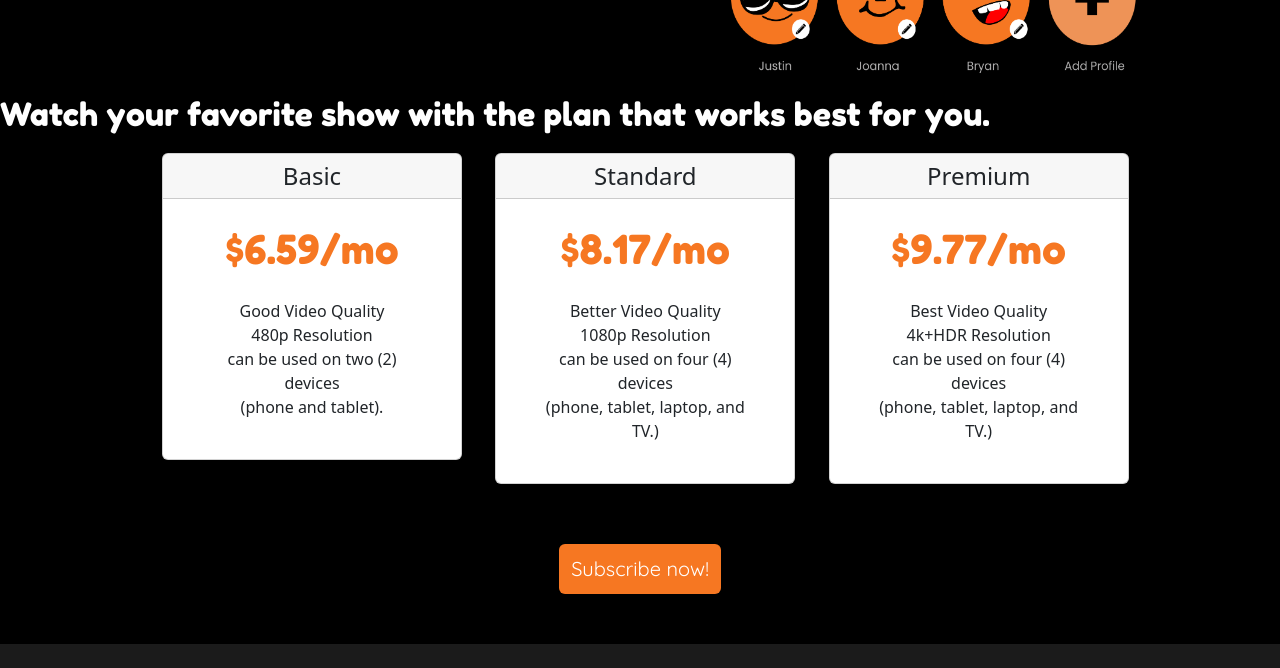
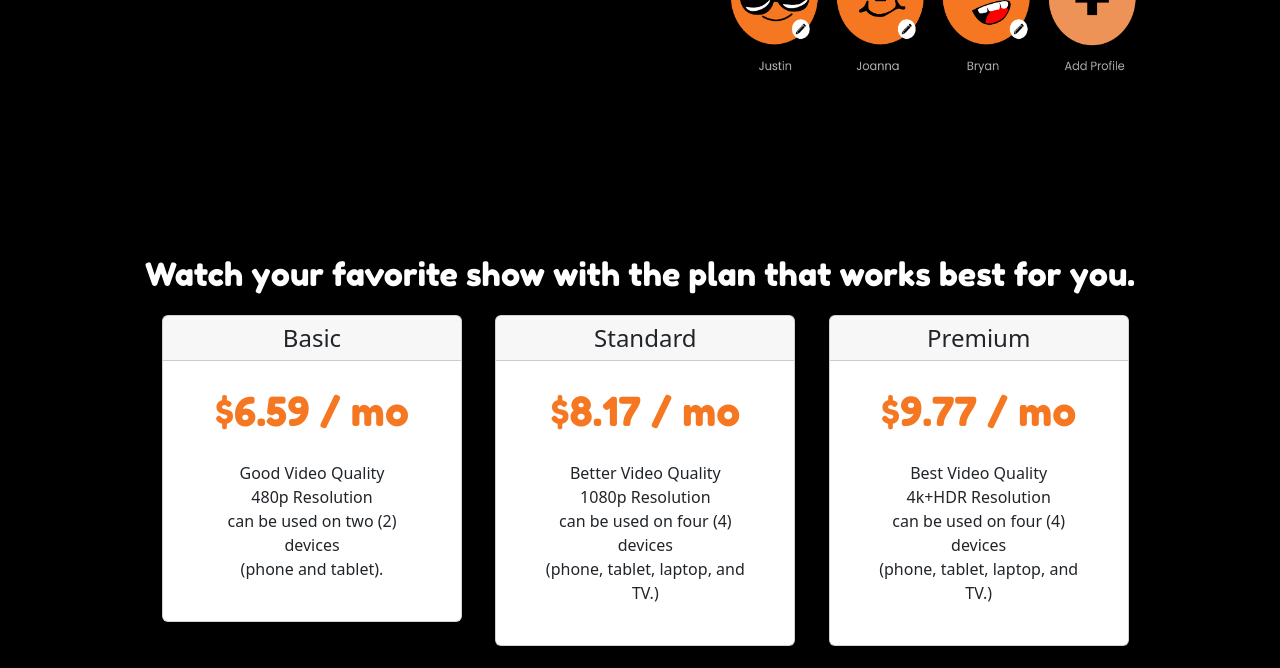
Before and after one commit to marayshiela/watchdaily, a plain HTML site: page index.html in a window 1280 px wide. Shown: the part 1723-2391 px from the top of the page. Drawn offline with nearby package versions, Linux system fonts and the light colour scheme.

Commit message:
Update index.html

```diff
--- a/index.html
+++ b/index.html
@@ -5,13 +5,12 @@
   <meta charset="utf-8">
 
   <link href="https://cdn.jsdelivr.net/npm/bootstrap@5.2.2/dist/css/bootstrap.min.css" rel="stylesheet" integrity="sha384-Zenh87qX5JnK2Jl0vWa8Ck2rdkQ2Bzep5IDxbcnCeuOxjzrPF/et3URy9Bv1WTRi" crossorigin="anonymous">
-  <link href="https://fonts.googleapis.com/css2?family=Poppins:wght@700&display=swap" rel="stylesheet">
   <link href="https://fonts.googleapis.com/css2?family=Fredoka+One&family=Russo+One&display=swap" rel="stylesheet">
   <link href="https://fonts.googleapis.com/css2?family=Quicksand:wght@300;400&display=swap" rel="stylesheet">
   <link rel="stylesheet" href="style.css">
 
 
-  <title>Watch Daily-Home Page</title>
+  <title>Watch Daily</title>
   <link rel="icon" type="image/x-icon" href="images/logo-icon.png">
 </head>
 
@@ -34,7 +33,7 @@
               <a class="nav-link" href="#features">Features</a>
             </li>
             <li class="nav-item">
-              <a class="nav-link" href="#plan">Plan</a>
+              <a class="nav-link" href="#plan2">Plan</a>
             </li>
             <li class="nav-item">
               <a class="nav-link" href="account-creation.html"><button class="signup-btn btn btn-sm btn-menu buttonColor" type="button" name="button">sign up</button></a>
@@ -49,9 +48,10 @@
 
       <div class="home-header text-center">
         <h1>Watch movies and tv shows for free anytime you want.</h1>
-          <div class="button1 text-center">
-        <a class="nav-link" href="account-creation.html"><button class="signup-btn btn btn-lg buttonColor" type="button" name="button">Click here to get Started</button></a>
-      </div>
+
+        <div class="button1 text-center">
+          <a class="nav-link" href="account-creation.html"><button class="signup-btn btn btn-lg buttonColor" type="button" name="button">Click here to get Started</button></a>
+        </div>
       </div>
 
 
@@ -80,7 +80,6 @@
         <h2>Download and watch your favorite show using a mobile device.</h2>
         <p>Get your favorite show at the touch of a button. Watch it on the go, anytime you like.</p>
       </div>
-
     </div>
 
     <div class="row features3">
@@ -88,7 +87,7 @@
         <h2>Watch using your viewing Profile</h2>
         <p>Create a viewing profile to resume watching your favorite show's episode, save your favorites list, and be notified of new shows based on your preferences.</p>
       </div>
-      <div class="col-lg-6 col-sm-12 features -img text-center">
+      <div class="col-lg-6 col-sm-12  features3-img text-center">
         <img src="images/account-img3.png" width="450px" height="250px" alt="">
           </div>
 
@@ -97,8 +96,8 @@
   </div>
 
   <div id="plan">
-    <div>
-      <h2>Watch your favorite show with the plan that works best for you.</h2>
+    <div id="plan2" >
+      <h2 class="plan-heading text-center">Watch your favorite show with the plan that works best for you.</h2>
     </div>
     <div class=" row container-plan text-center">
 
@@ -108,7 +107,7 @@
             <h4 class="my-0 font-weight-normal">Basic</h4>
           </div>
           <div class="card-body">
-            <h1 class="card-title pricing-card-title">$6.59/mo</h1>
+            <h1 class="card-title pricing-card-title">$6.59 / mo</h1>
             <ul class="list-unstyled mt-3 mb-4">
               <li>Good Video Quality</li>
               <li>480p Resolution</li>
@@ -123,7 +122,7 @@
             <h4 class="my-0 font-weight-normal">Standard</h4>
           </div>
           <div class="card-body">
-            <h1 class="card-title pricing-card-title">$8.17/mo</h1>
+            <h1 class="card-title pricing-card-title">$8.17 / mo</h1>
             <ul class="list-unstyled mt-3 mb-4">
               <li>Better Video Quality</li>
               <li>1080p Resolution</li>
@@ -138,7 +137,7 @@
             <h4 class="my-0 font-weight-normal">Premium</h4>
           </div>
           <div class="card-body">
-            <h1 class="card-title pricing-card-title">$9.77/mo</h1>
+            <h1 class="card-title pricing-card-title">$9.77 / mo</h1>
             <ul class="list-unstyled mt-3 mb-4">
               <li>Best Video Quality</li>
               <li>4k+HDR Resolution</li>
@@ -149,17 +148,11 @@
       </div>
     </div>
   </div>
-
-
-
   <div class="email-submit text-center">
 
-    <a class="nav-link " href="account-creation.html"><button class="btn signup-btn btn btn-md buttonColor text-center" type="button">Subscribe now!</button></a>
+    <a class="nav-link " href="account-creation.html"><button class="btn signup-btn btn btn-md buttonColor text-center" type="button">Subscribe Now!</button></a>
 
   </div>
-
-
-
 
   <script src="js/jquery.js"> </script>
   <script src="js/bootstrap.min.js"> </script>
@@ -182,5 +175,4 @@
           <span>Terms of reference</span></span>
     </div>
 </body>
-
 </html>
```
